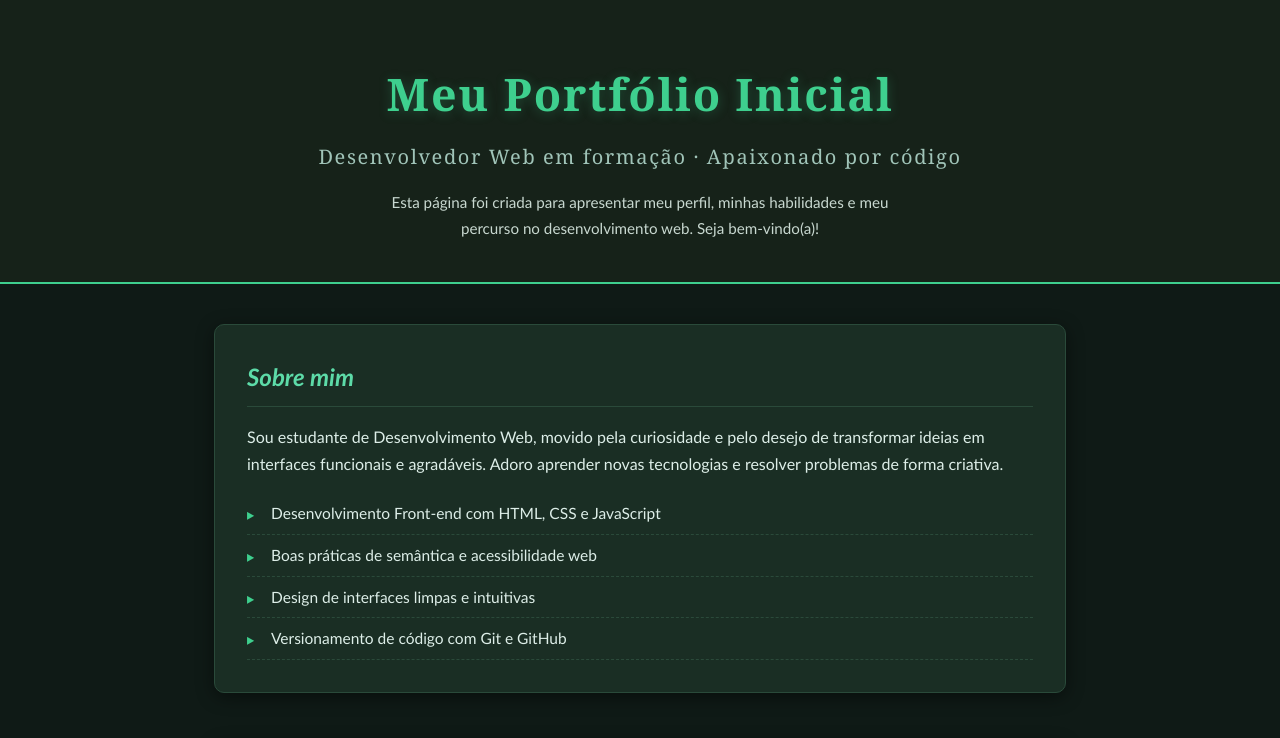
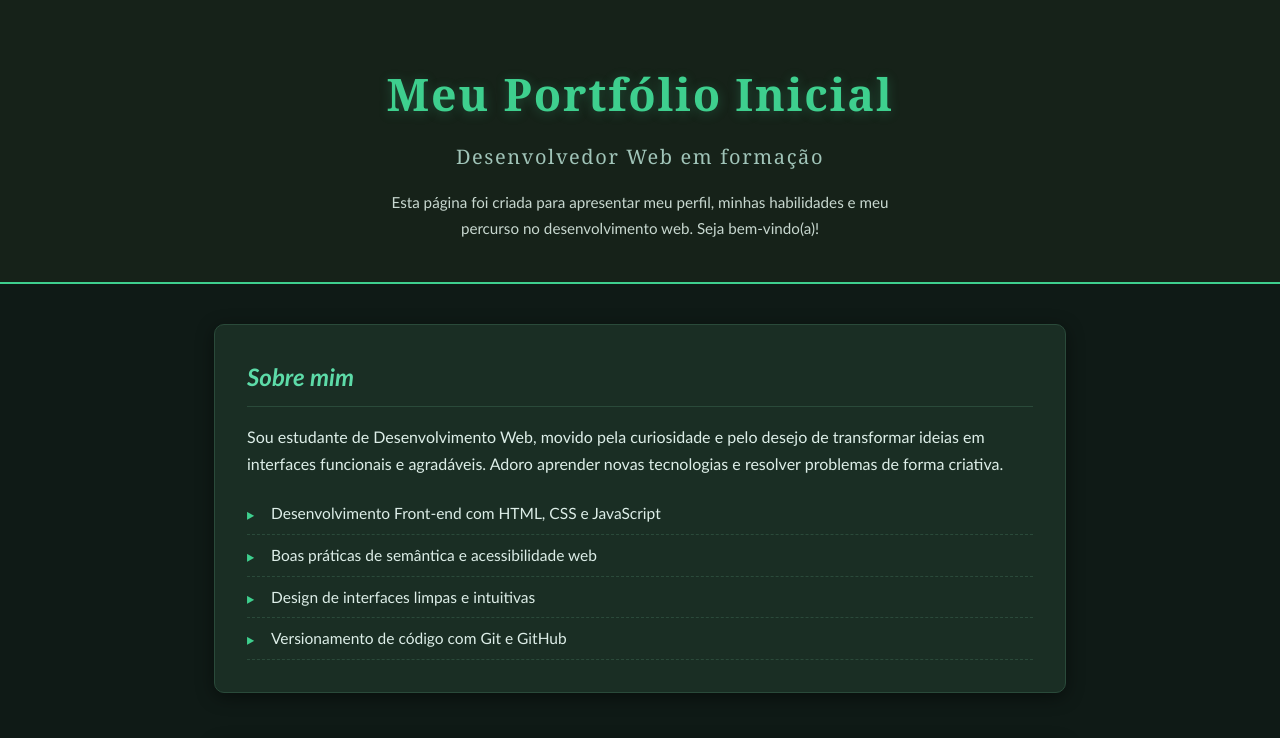
Before and after one commit to Rafaelferrte/dw1, a plain HTML site: page exer-aula7/index.html in a window 1280 px wide. Shown: the top 738 px of the page. Drawn offline with Linux system fonts and the light colour scheme.

Commit message:
decimo commit

```diff
--- a/exer-aula7/index.html
+++ b/exer-aula7/index.html
@@ -22,7 +22,7 @@
 
     <header>
         <h1>Meu Portfólio Inicial</h1>
-        <h2>Desenvolvedor Web em formação · Apaixonado por código</h2>
+        <h2>Desenvolvedor Web em formação</h2>
 
         <p style="color: #c8d8d0; font-size: 0.95rem; max-width: 520px; margin: 1rem auto 0; line-height: 1.7;">
             Esta página foi criada para apresentar meu perfil, minhas habilidades e meu percurso
```
